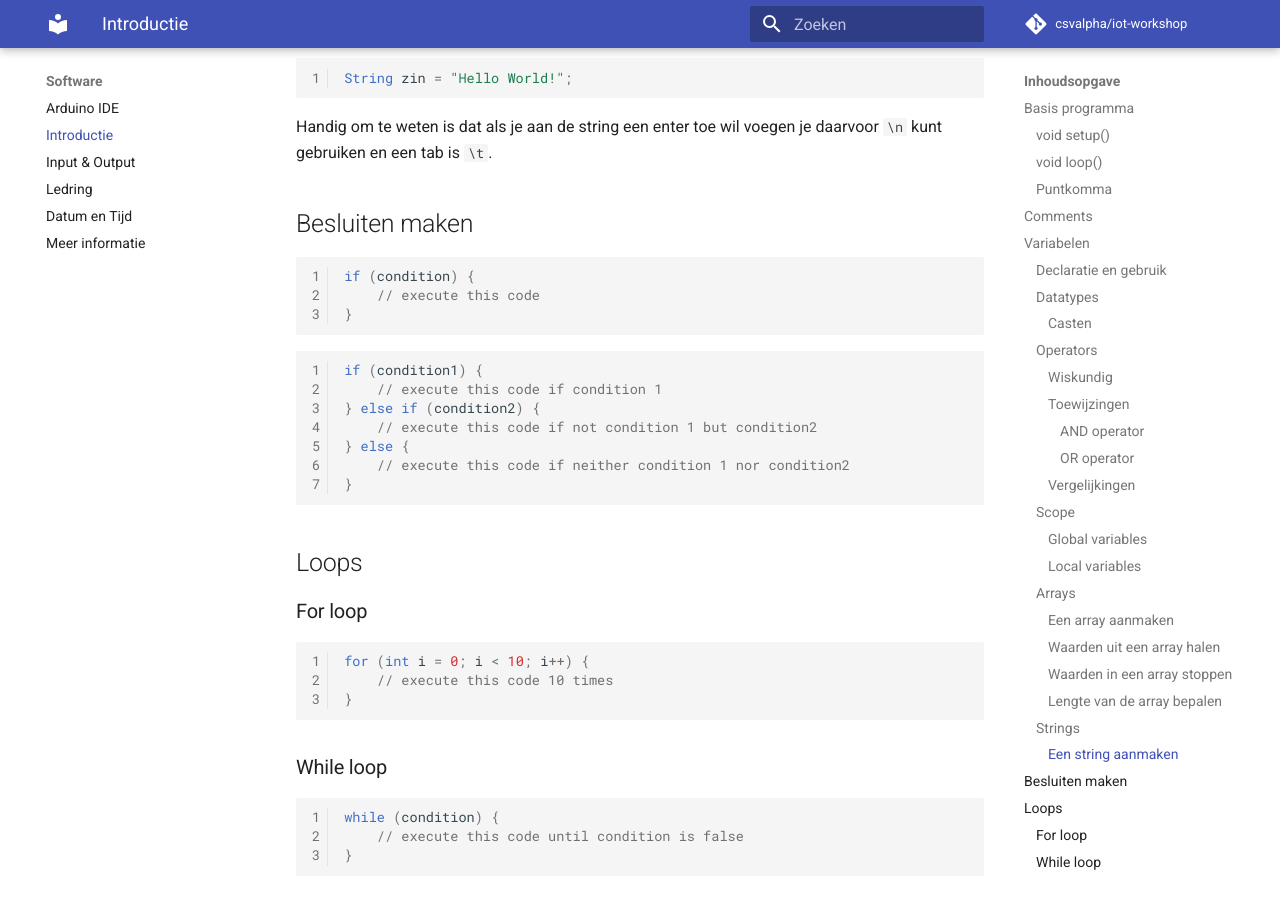
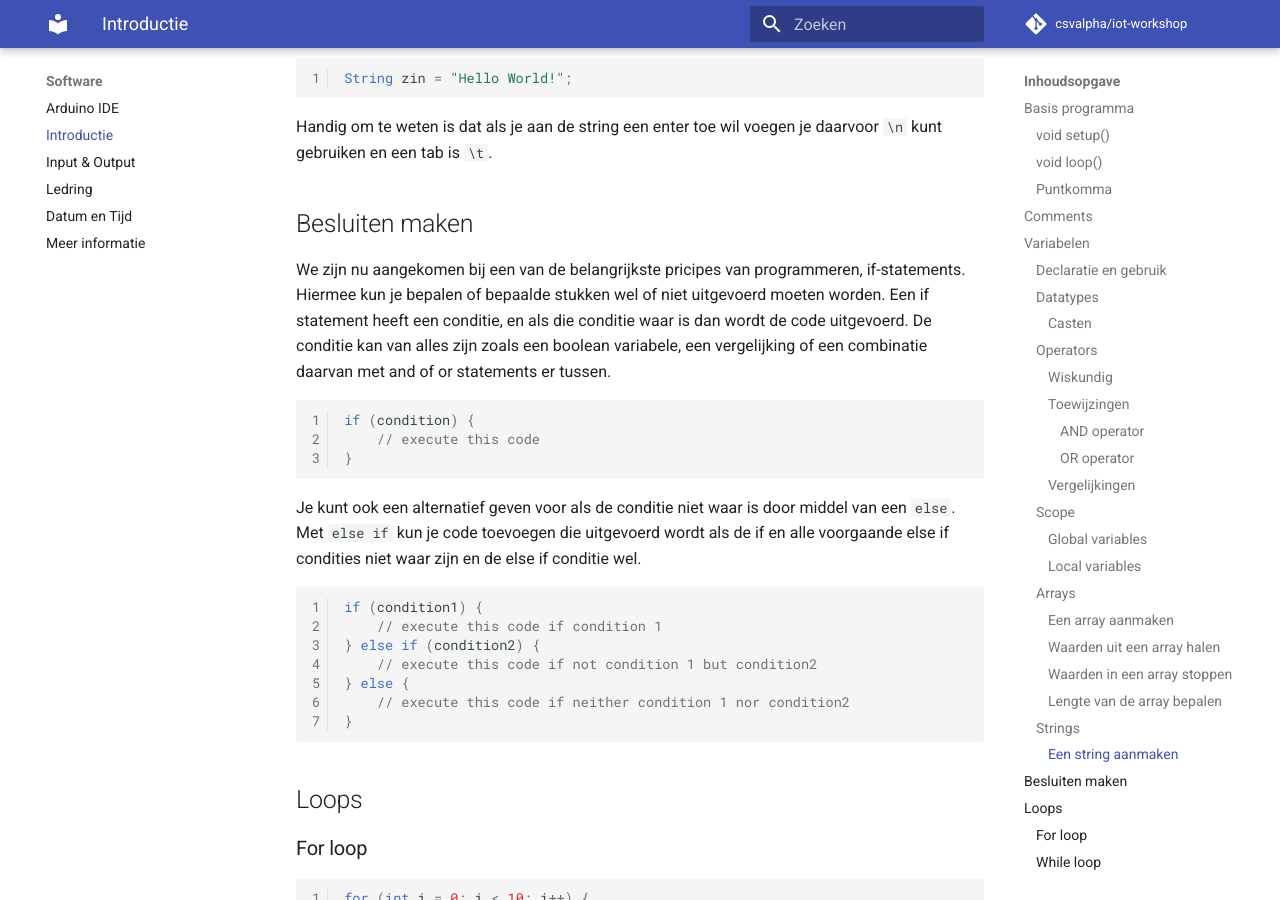
Before and after one commit to csvalpha/iot-workshop, an MkDocs documentation site: the page built from docs/software/introductie.md, in a window 1280 px wide and 900 px high, scrolled down 6799 px. Built offline with MkDocs 1.6.1 and Material for MkDocs 9.7.7, drawn with Linux system fonts in a browser that asks for light colours; comment, search, counter and statistics services are not loaded.

Commit message:
Explain conditions

````diff
--- a/docs/software/introductie.md
+++ b/docs/software/introductie.md
@@ -226,11 +226,15 @@ Handig om te weten is dat als je aan de string een enter toe wil voegen je daarv
 
 ## Besluiten maken
 
+We zijn nu aangekomen bij een van de belangrijkste pricipes van programmeren, if-statements. Hiermee kun je bepalen of bepaalde stukken wel of niet uitgevoerd moeten worden. Een if statement heeft een conditie, en als die conditie waar is dan wordt de code uitgevoerd. De conditie kan van alles zijn zoals een boolean variabele, een vergelijking of een combinatie daarvan met and of or statements er tussen.
+
 ```arduino
 if (condition) {
     // execute this code
 }
 ```
+
+Je kunt ook een alternatief geven voor als de conditie niet waar is door middel van een `else`. Met `else if` kun je code toevoegen die uitgevoerd wordt als de if en alle voorgaande else if condities niet waar zijn en de else if conditie wel.
 
 ```arduino
 if (condition1) {
````
